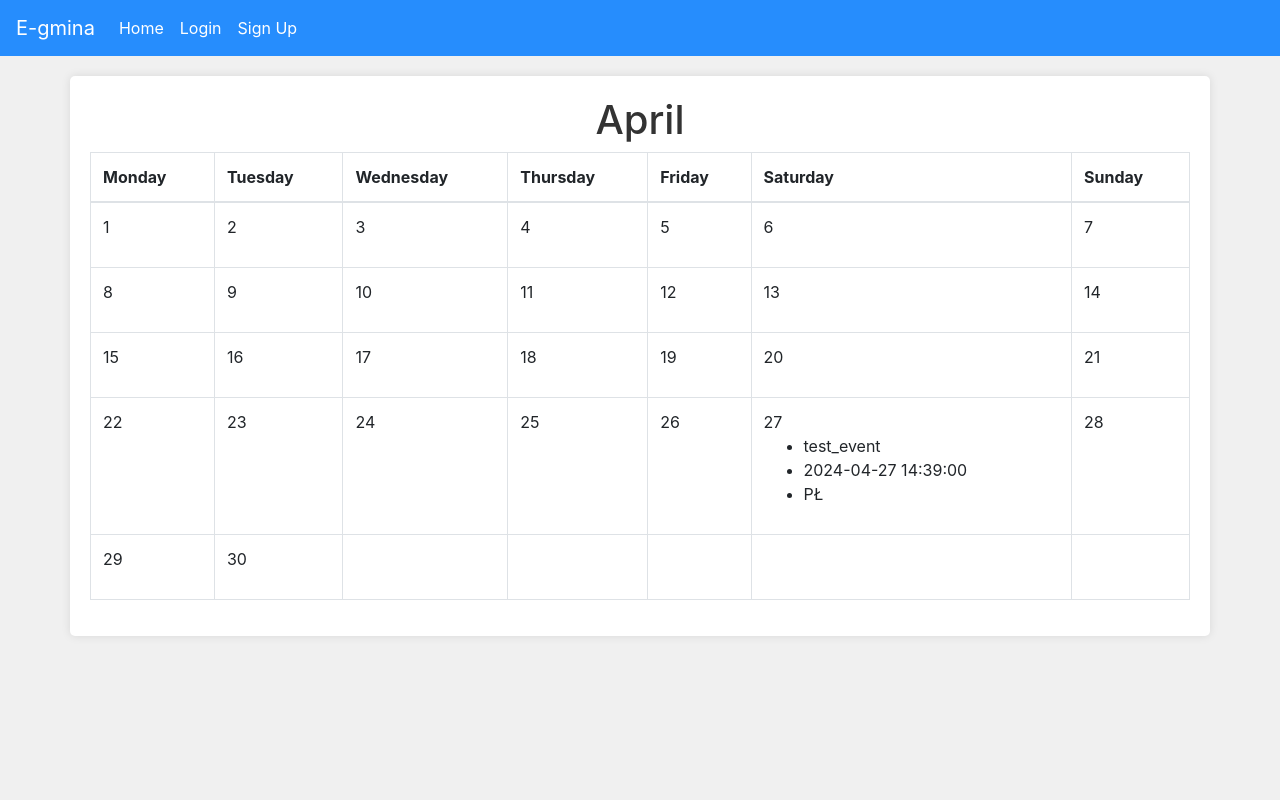
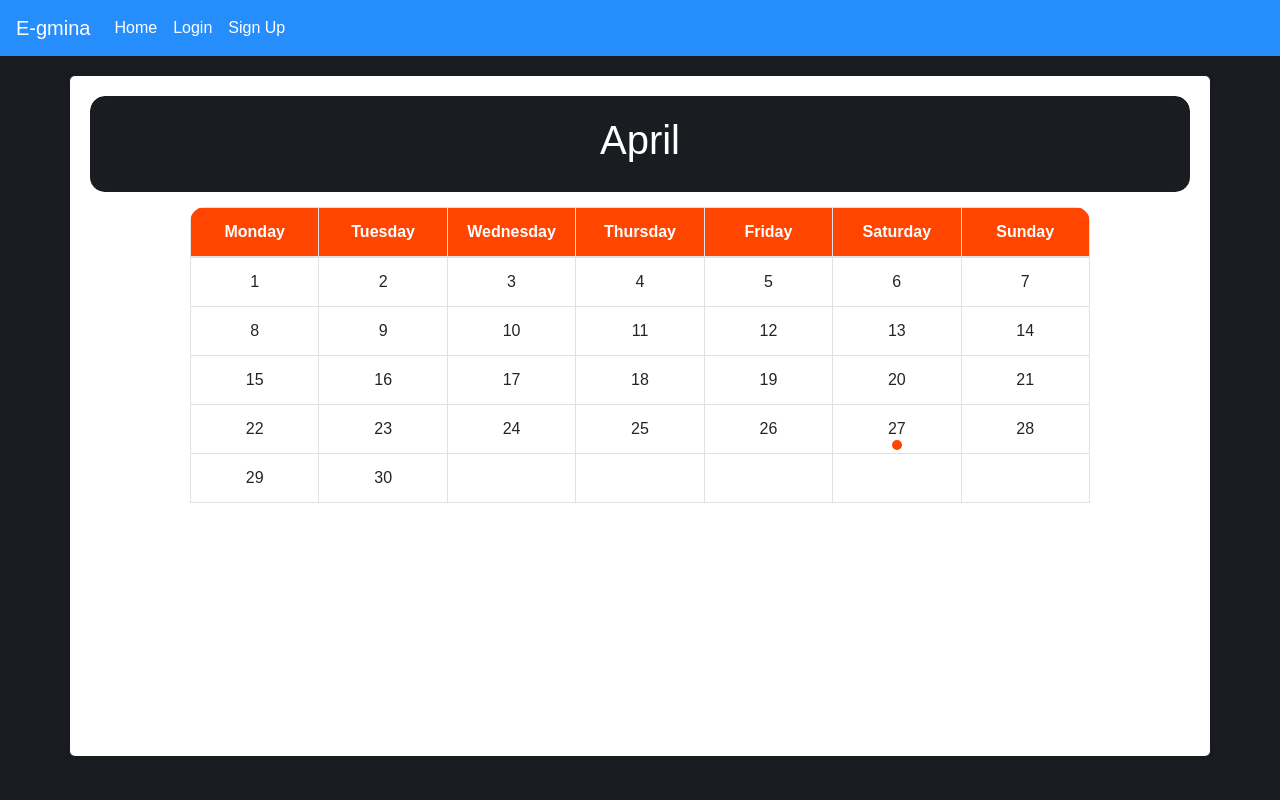
Before and after one commit to PrzemyslawMusial242473/E-Gmina, a Flask app: page /calendar in a window 1280 px wide. Run offline with Flask 3, Linux system fonts and the light colour scheme; some libraries are stand-ins or nearby versions.

Commit message:
Dodanie wygladu kalendarza

```diff
--- a/Sumatywny/website/templates/base.html
+++ b/Sumatywny/website/templates/base.html
@@ -8,7 +8,7 @@
     <link rel="stylesheet" href="https://stackpath.bootstrapcdn.com/font-awesome/4.7.0/css/font-awesome.min.css" crossorigin="anonymous">
     <style>
         body {
-            background-color: #f0f0f0; /* Szare tło */
+            background-color: #191d21; /* Szare tło */
             color: #333; /* Ciemny kolor tekstu */
         }
         .navbar {
--- a/Sumatywny/website/templates/calendar.html
+++ b/Sumatywny/website/templates/calendar.html
@@ -1,7 +1,126 @@
 {% extends "base.html" %}
 {% block title %}Calendar{% endblock %}
 {% block content %}
-  <h1 align="center">{{ current_month }}</h1> <!-- Aktualny miesiąc -->
+  <style>
+    body, html {
+      height: 100%;
+      margin: 0;
+      font-family: Arial, sans-serif;
+    }
+
+    .calendar-container {
+      min-height: 80vh; /* Zajmowanie całej wysokości ekranu */
+      display: flex;
+      flex-direction: column;
+      border-radius: 15px; /* Zaokrąglenie krawędzi */
+      overflow: hidden; /* Zapobieganie wyświetlaniu zawartości poza zaokrąglonymi krawędziami */
+    }
+
+    .header {
+      background-color: #191d21;
+      color: white;
+      text-align: center;
+      padding: 20px 0;
+      border-top-left-radius: 15px; /* Zaokrąglenie krawędzi górnych rogowych */
+      border-top-right-radius: 15px; /* Zaokrąglenie krawędzi górnych rogowych */
+        border-bottom-left-radius: 15px; /* Zaokrąglenie krawędzi dolnyc rogowych */
+      border-bottom-right-radius: 15px; /* Zaokrąglenie krawędzi dolnych rogowych */
+    }
+
+    .calendar {
+      flex-grow: 1;
+      max-width: 100%;
+      margin: 15px 100px;
+      border-radius: 15px; /* Zaokrąglenie krawędzi */
+      overflow: hidden; /* Zapobieganie wyświetlaniu zawartości poza zaokrąglonymi krawędziami */
+    }
+
+    table {
+      width: 100%;
+      border-collapse: collapse;
+    }
+
+    th, td {
+      border: 1px solid #ddd;
+      padding: 8px;
+      text-align: center;
+      position: relative;
+      cursor: pointer;
+      width: calc(100% / 7); /* Rozszerzanie komórek w poziomie */
+
+    }
+
+    th {
+      background-color: #FF4500;
+      color: white;
+    }
+
+    td:hover {
+      background-color: #f5f5f5;
+    }
+
+    .event-info {
+    position: absolute;
+    top: 100%;
+    left: 50%;
+    transform: translateX(-50%);
+    background-color: #FF4500;
+    color: white;
+    padding: 10px;
+    z-index: 1;
+    display: none;
+    opacity: 0;
+    transition: opacity 0.3s ease; /* Animacja przejścia */
+    border-radius: 5px; /* Zaokrąglenie krawędzi */
+    box-shadow: 0 2px 4px rgba(0,0,0,0.2); /* Cień */
+    max-width: 1000px; /* Maksymalna szerokość */
+    white-space: normal; /* Ustawienie normalnego zachowania białych znaków */
+        width:fit-content;
+  }
+
+
+    td:hover .event-info {
+      display: block;
+      opacity: 1;
+
+    }
+
+    .event-info ul {
+      list-style: none;
+      padding: 0;
+      margin: 0;
+      text-align: left;
+    }
+
+    .event-info ul li {
+      margin-bottom: 5px;
+    }
+
+    .dot {
+      height: 10px;
+      width: 10px;
+      background-color: #FF4500;
+      border-radius: 50%;
+      position: absolute;
+      bottom: 3px;
+      left: 50%;
+      transform: translateX(-50%);
+      display: none;
+    }
+td.has-event .event-info{
+      display: block;
+    max-width: 1500px;
+    width: 200%;
+    }
+    td.has-event .dot {
+      display: block;
+    }
+  </style>
+
+  <div class="calendar-container">
+    <div class="header">
+      <h1>{{ current_month }}</h1>
+    </div>
     <div class="calendar">
       <table class="table table-bordered">
         <thead>
@@ -19,16 +138,19 @@
           {% for week in calendar %}
             <tr>
               {% for day, events in week %}
-              <td>
+                <td class="{% if events %}has-event{% endif %}">
                   {% if day %}
-                  {{ day }}
+                    <span class="day">{{ day }}</span>
+                    <div class="dot"></div>
+                    <div class="event-info">
                       <ul>
                         {% for event in events %}
-                      <li>{{ event.name }}</li>
-                      <li>{{ event.date }}</li>
+                          <li><strong>{{ event.name }}</strong></li>
+                          <li><em>{{ event.date }}</em></li>
                           <li>{{ event.place }}</li>
                         {% endfor %}
                       </ul>
+                    </div>
                   {% endif %}
                 </td>
               {% endfor %}
@@ -37,4 +159,5 @@
         </tbody>
       </table>
     </div>
+  </div>
 {% endblock %}
--- a/Sumatywny/website/templates/sign_up_type.html
+++ b/Sumatywny/website/templates/sign_up_type.html
@@ -1,4 +1,4 @@
-{% extends "base.html" %}
+git config --global --add safe.directory C:/Users/Mateusz/Desktop/E-Gmina{% extends "base.html" %}
 {% block title %}Sign Up Type{% endblock %}
 {% block content %}
     <div style="text-align: center;">
```
Lines whose indentation alone changed are shown as unchanged.
